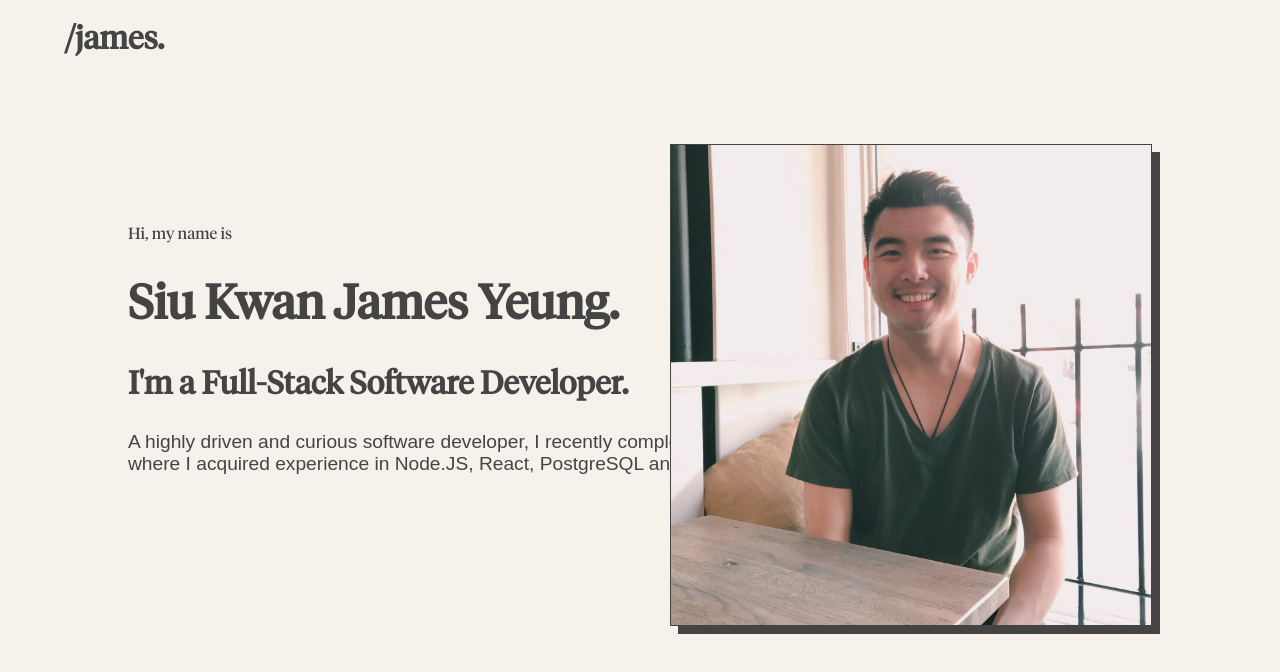
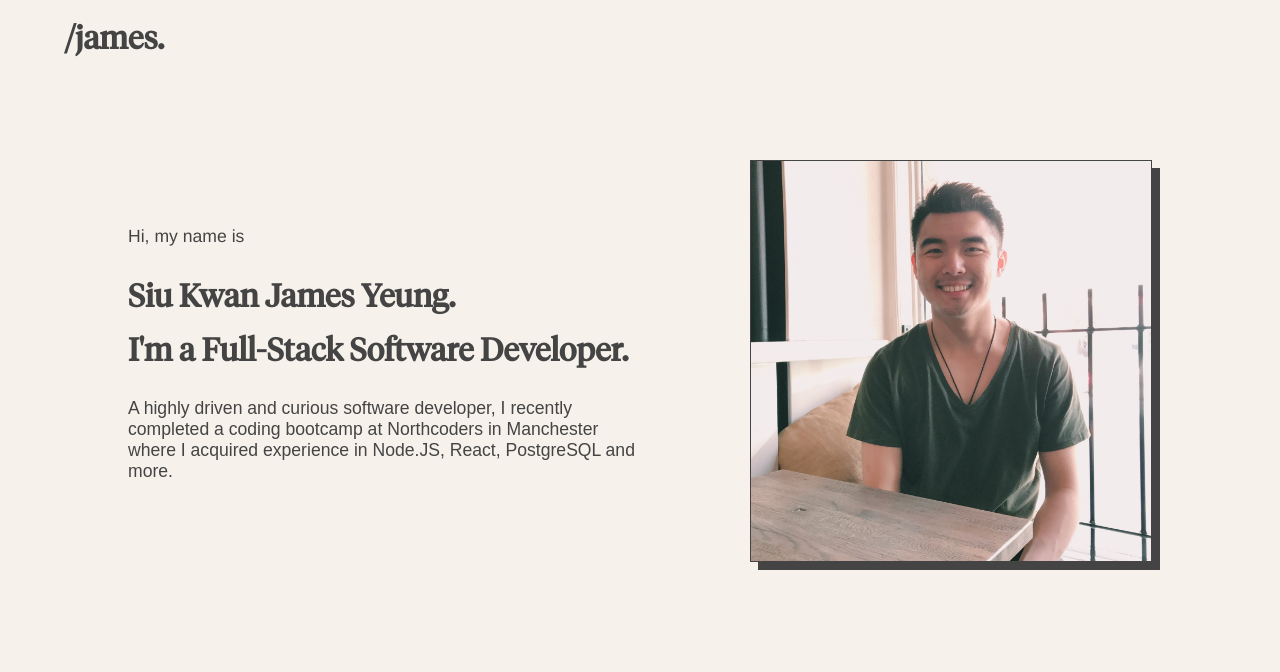
Before and after one commit to OneInfiniteLoops/Portfolio, a React (Create React App) app: page / in a window 1280 px wide. Shown: the top 672 px of the page. Built offline with nearby package versions, Linux system fonts and the light colour scheme.

Commit message:
Make minor adjustments to spacing and font size

```diff
--- a/src/App.css
+++ b/src/App.css
@@ -14,7 +14,7 @@
 }
 
 .NavBar {
-  font-family: "Tiempos Headline";
+  font-family: Tiempos Headline;
   text-align: left;
   padding-left: 5%;
   background-color: #f6f1eb;
@@ -22,36 +22,42 @@
 }
 
 .Introduction {
-  font-family: "Tiempos Headline";
+  font-family: Tiempos Headline;
   color: #444;
   padding: 10%;
 }
 
 .ProfileImage img {
-  width: 30rem;
-  height: 30rem;
+  width: 25rem;
+  height: 25rem;
   object-fit: cover;
   position: absolute;
-  top: 18%;
+  top: 20%;
   right: 10%;
   border: #444 solid 1px;
   box-shadow: 8px 8px #444;
 }
 
 .Introduction p {
-  font-size: 1rem;
+  font-size: 1.1rem;
+  font-family: Helvetica;
+  margin-bottom: 2rem;
 }
 
 .Introduction h1 {
-  font-size: 3rem;
+  font-size: 2rem;
+  margin: 0;
 }
 
 .Introduction h2 {
   font-size: 2rem;
+  margin-top: 1rem;
 }
 
 .Introduction h3 {
   font-family: Arial, Helvetica, sans-serif;
-  font-size: 1.2rem;
+  font-size: 1.1rem;
   font-weight: normal;
+  margin-top: 1rem;
+  padding-right: 50%;
 }
```
